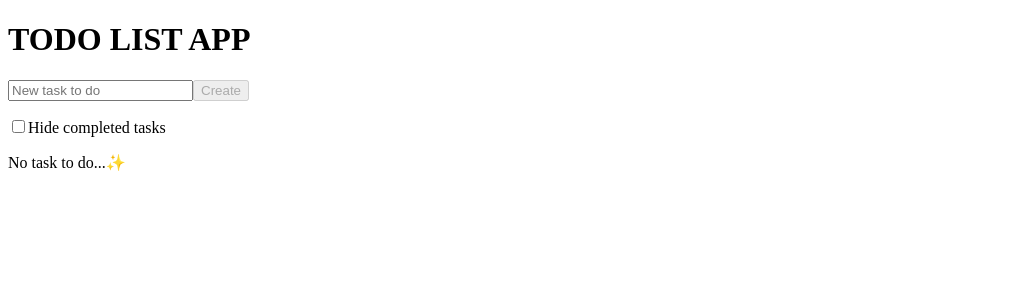
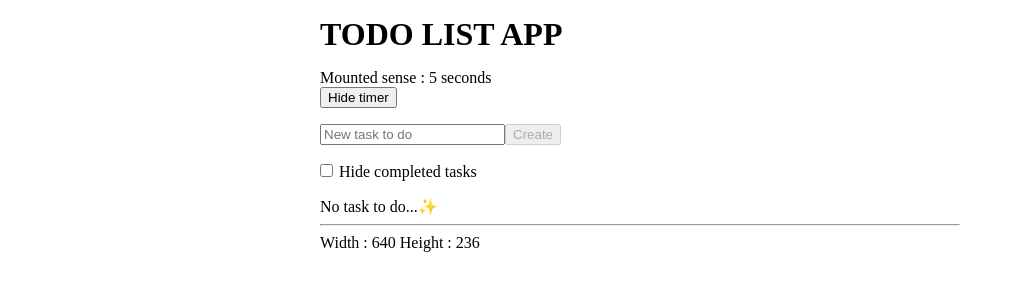
Before and after one commit to NumsRan/vue-basic-todolist, a Vue app: page / in a window 1280 px wide. Shown: the top 300 px of the page, without its empty margins (0-1015 px from the left). Built offline with nearby package versions, Linux system fonts and the light colour scheme.

Commit message:
feat App&Timer: create Timer component and dynamic container size function

```diff
--- a/src/App.vue
+++ b/src/App.vue
@@ -1,8 +1,9 @@
 <script setup>
-    import { computed, ref } from 'vue'
+    import { computed, ref, onMounted, onUnmounted } from 'vue'
 
     import Checkbox from './components/Checkbox.vue'
     import Button from './components/Button.vue'
+    import Timer from './components/Timer.vue'
 
     let id = 0
 
@@ -12,14 +13,15 @@
 
     const hideCompleted = ref(false)
 
+    const showTimer = ref(true)
+
+    const container = ref(null)
+
+    const containerSize = ref({width: 0, height: 0})
+
+    let getRect
+
     // TODO APP FUNCTION
-    const sortedAndFilteredTask = computed(() => {
-        const sortedTask = todoList.value.toSorted((a, b) => a.completed > b.completed ? 1 : -1)
-        return hideCompleted.value
-        ? sortedTask.filter((todo) => todo.completed === false)
-        : sortedTask
-    })
-
     const createTask = () => {
         todoList.value.push({
             id: id++,
@@ -35,13 +37,40 @@
         todoList.value = todoList.value.filter((todo) => todo.id !== todoId)
     }
 
+    const sortedAndFilteredTask = computed(() => {
+        const sortedTask = todoList.value.toSorted((a, b) => a.completed > b.completed ? 1 : -1)
+        return hideCompleted.value
+        ? sortedTask.filter((todo) => todo.completed === false)
+        : sortedTask
+    })
+
     const todoTaskCount = computed(() => {
         return todoList.value.filter((todo) => todo.completed === false).length
     })
+
+    onMounted(() => {
+        getRect = setInterval(() => {
+            const Rect = container.value.getBoundingClientRect()
+            containerSize.value = {width: Rect.width, height: Rect.height}
+        }, 0)
+    })
+
+    onUnmounted(() => {
+        clearInterval(getRect)
+    })
+
 </script>
 
 <template>
+    <div class="container" ref="container">
         <h1>TODO LIST APP</h1>
+
+        <Timer v-if="showTimer"/>
+        <Button
+            :btnTitle="showTimer? 'Hide timer' : 'Show timer'"
+            @click="showTimer = !showTimer"
+            class="mb-16"
+        />
 
         <form @submit.prevent="createTask">
             <input type="text" placeholder="New task to do" v-model="taskName" required>
@@ -72,7 +101,7 @@
                         :todoTitle="todo.title"
                         :todoState="todo.completed"
                         @check="(p) => console.log('checked', p)"
-                    @uncheck="console.log('unchecked')"
+                        @uncheck="(p) => console.log('unchecked', p)"
                         v-model="todo.completed"
                     />
                     <Button
@@ -82,14 +111,35 @@
                 </li>
             </ul>
         </div>
+
+        <hr>
+        Width : {{ containerSize.width }} Height : {{ containerSize.height }}
+    </div>
 </template>
 
 <style scoped>
+    .container {
+        width: 50vw;
+        margin: auto;
+    }
+
+    h1 {
+        margin: 16px 0;
+    }
+
+    ul {
+        padding: 0;
+    }
+
+    li {
+        list-style-type: none;
+    }
+
     .toggleState {
         margin: 16px 0px;
     }
 
-    input[type='checkbox'] {
-        margin-left: 0;
+    .mb-16 {
+        margin-bottom: 16px;
     }
 </style>
--- a/src/components/Checkbox.vue
+++ b/src/components/Checkbox.vue
@@ -29,4 +29,12 @@
     .completed {
         text-decoration: line-through;
     }
+
+    input[type='checkbox'] {
+        margin-left: 0;
+    }
+
+    span {
+        margin: 0 4px 0  3px
+    }
 </style>
--- /dev/null
+++ b/src/components/Timer.vue
@@ -0,0 +1,25 @@
+<script setup>
+    import { onMounted, onUnmounted, ref } from 'vue'
+
+    const time = ref(0)
+
+    let timer
+
+    onMounted(() => {
+        timer = setInterval(() => {
+            console.log("Mounted...")
+            time.value++
+        }, 1000)
+    })
+
+    onUnmounted(() => {
+        clearInterval(timer)
+        console.log("Unmounted...")
+    })
+</script>
+
+<template>
+    <div ref="div">
+        Mounted sense : {{ time }} second{{ time > 1 ? 's' : '' }}
+    </div>
+</template>
```
Lines whose indentation alone changed are shown as unchanged.
